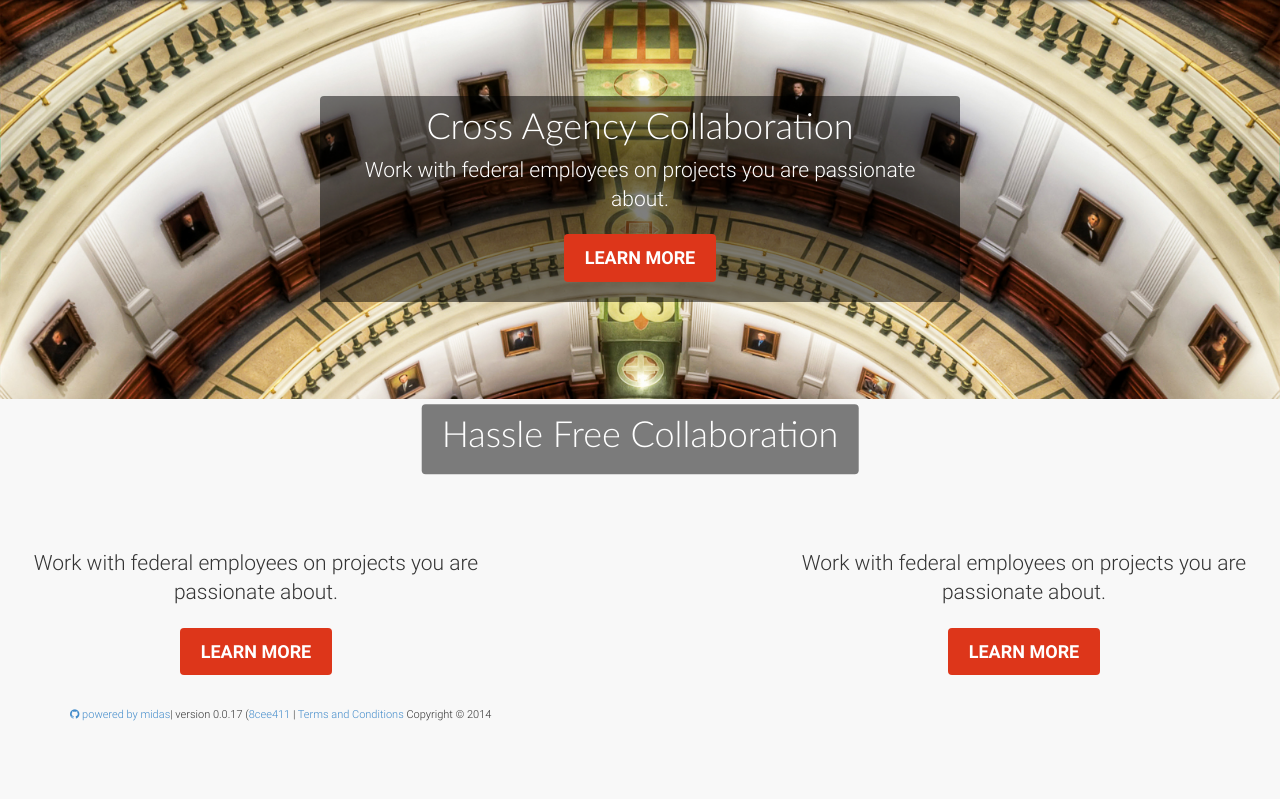
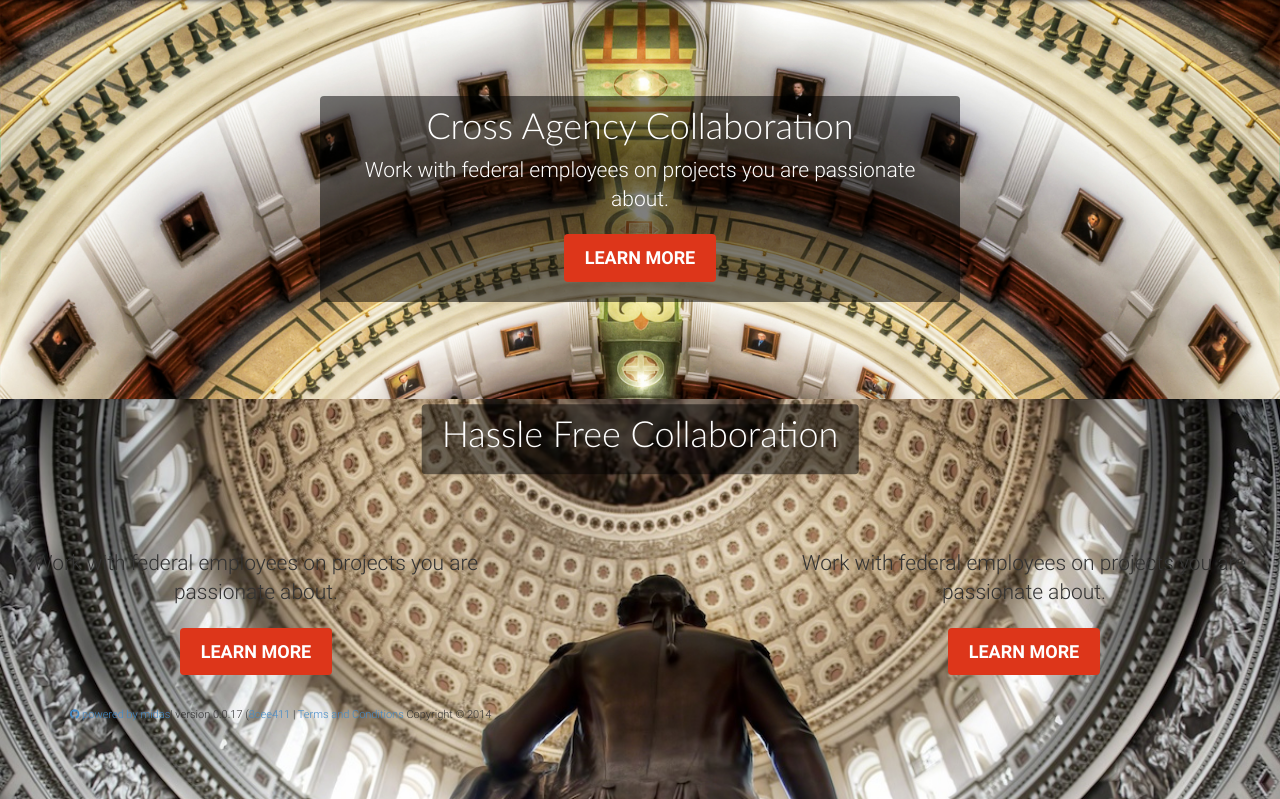
Before and after one commit to alwaysbrightblue/midas-bs, a PHP site: page / in a window 1280 px wide. Shown: the part 74-873 px from the top of the page. Run offline with PHP 8.4, Linux system fonts and the light colour scheme; some libraries are stand-ins or nearby versions.

Commit message:
removed hack for translucent background image.

```diff
--- a/assets/styles/application.css
+++ b/assets/styles/application.css
@@ -1363,14 +1363,10 @@ ul.task-tags > li {
   color: #eee;
 }
 .splash-wrap {
-  position: relative;
   height: 400px;
-  display: block;
 }
-#scenario1.splash-wrap:after {
-  content: "";
+#scenario1.splash-wrap {
   background: url(/sections/hp/scenario1/images/capitol-rotunda-floor-9.jpg);
-  opacity: .5;
   background-repeat: no-repeat;
   background-size: cover;
 }
--- a/sections/hp/scenario1/scenario1.less
+++ b/sections/hp/scenario1/scenario1.less
@@ -2,15 +2,11 @@
 //  from:  http://www.tophomephoto.com/wallpapers/capitol-rotunda-floor-5389.html
 
 .splash-wrap { // sizing stuff
-	position: relative;
 	height: 400px;
-	display: block;
 }
 
-#scenario1.splash-wrap:after { // just background stuff
-	content: "";
+#scenario1.splash-wrap { // just background stuff
 	background: url(/sections/hp/scenario1/images/capitol-rotunda-floor-9.jpg);
-	opacity: .5;
 	background-repeat: no-repeat;
 	background-size: cover;
 }
```
